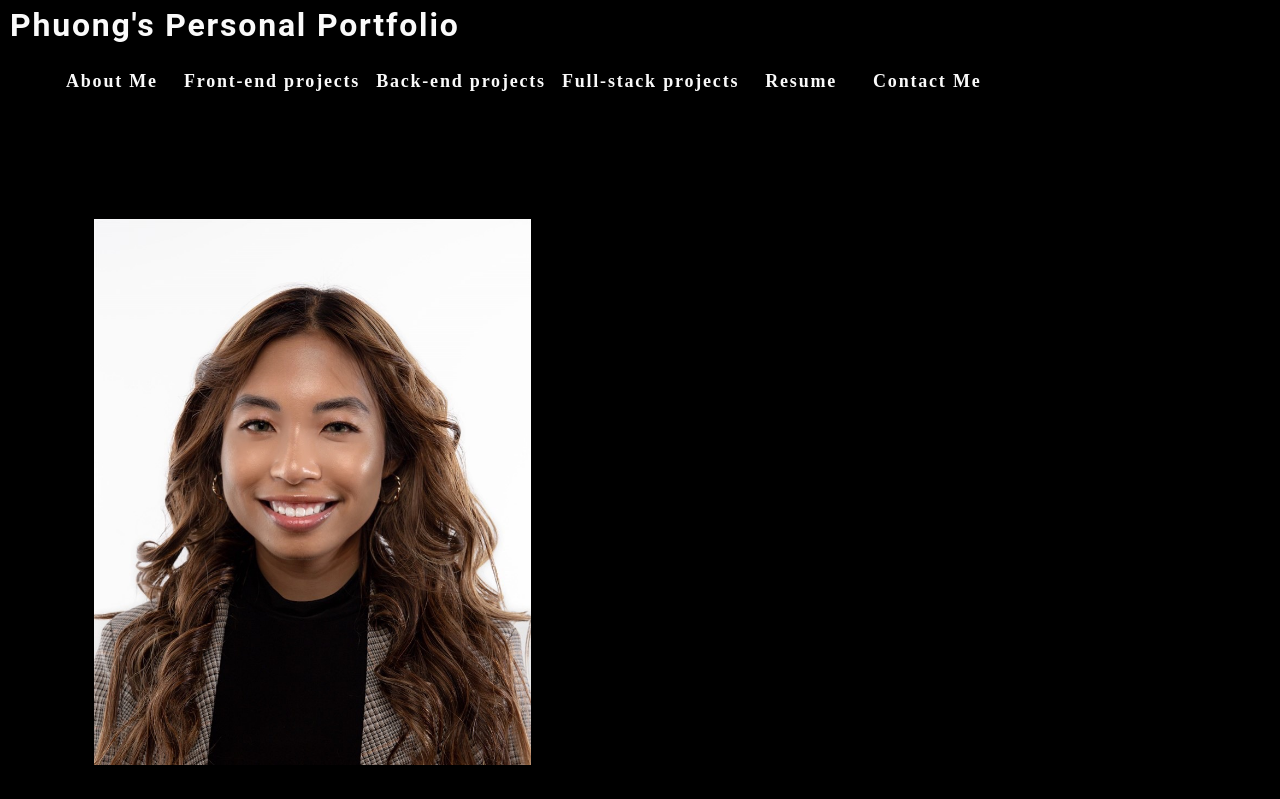
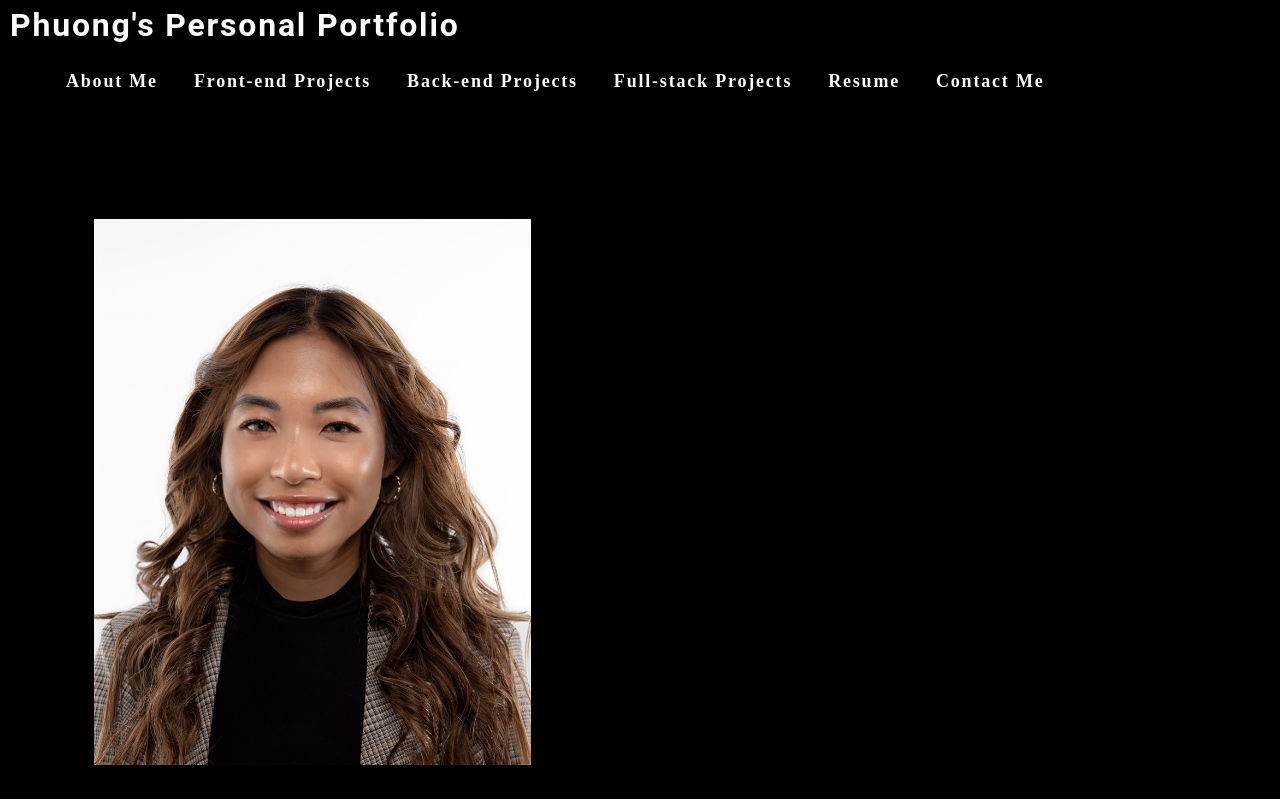
Before and after one commit to PhuongHoang68/react-portfolio, a React (Create React App) app: page / in a window 1280 px wide. Shown: the top 799 px of the page. Built offline with nearby package versions, Linux system fonts and the light colour scheme.

Commit message:
switching up nav bars

```diff
--- a/src/App.js
+++ b/src/App.js
@@ -1,31 +1,14 @@
 import React, { useState } from 'react';
 import About from './components/About';
 import Nav from './components/Nav';
-import Portfolio from './components/Portfolio';
+import FrontEnd from './components/FrontEnd';
+import BackEnd from './components/BackEnd';
+import FullStack from './components/FullStack';
 import ContactForm from './components/Contact';
 import Resume from './components/Resume';
 import Footer from './components/Footer';
 
 function App() {
-	const [projects] = useState([
-		{
-			name: 'front-end projects',
-			description:
-				'Front-end projects using HTML, CSS, React etc. showcasing my abilities',
-		},
-		{
-			name: 'back-end projects',
-			description:
-				'Back-end projects using MySQL, NoSQL, Express etc. showcasing my abilities',
-		},
-		{
-			name: 'full-stack projects',
-			description:
-				'Full-stack projects using HTML, CSS, React, MySQL, NoSQL, Express etc. showcasing my abilities',
-		},
-	]);
-
-	const [currentProject, setCurrentProject] = useState(projects[0]);
 
 	const [pageSelected, setPageSelected] = useState('About');
 
@@ -36,9 +19,6 @@ function App() {
 	return (
 		<div>
 			<Nav
-				projects={projects}
-				setCurrentProject={setCurrentProject}
-				currentProject={currentProject}
 				pageSelected={pageSelected}
 				setPageSelected={setPageSelected}
 			></Nav>
@@ -47,15 +27,19 @@ function App() {
 					switch (pageSelected) {
 						case 'About':
 							return <About handleClick={handleClick} />;
+						case 'Front-end':
+							return <FrontEnd handleClick={handleClick} />;
+						case 'Back-end':
+							return <BackEnd handleClick={handleClick} />;
+						case 'Full-stack':
+							return <FullStack handleClick={handleClick} />;
 						case 'Contact':
 							return <ContactForm handleClick={handleClick} />;
 						case 'Resume':
 							return <Resume handleClick={handleClick} />;
 						default:
 							return (
-								<Portfolio
-									handleClick={handleClick}
-									currentProject={currentProject}
+								<About
 								/>
 							);
 					}
--- /dev/null
+++ b/src/components/BackEnd/index.js
@@ -0,0 +1,13 @@
+import React from 'react';
+
+function BackEnd() {
+  return (
+    <section className="my-5">
+      <img src={LinkedIn} className="my-2" style={{ width: "40%"}} alt="linkedIn photo"/>
+      <h1 id="about">About Me</h1>
+      <p>Hi! Welcome to my personal portfolio! My name is Peyton Hoang, and I'm a full-stack developer! I graduated from Washington University bootcamp, with many projects to showcase! I'm proficient in React, MySQL, NoSQL, Javascript, Express, and so much more! Feel free to check out my works, and contact me with any career opportunities!</p>
+    </section>
+  );
+}
+
+export default BackEnd;
--- /dev/null
+++ b/src/components/FrontEnd/index.js
@@ -0,0 +1,13 @@
+import React from 'react';
+
+function FrontEnd() {
+  return (
+    <section className="my-5">
+      <img src={LinkedIn} className="my-2" style={{ width: "40%"}} alt="linkedIn photo"/>
+      <h1 id="about">About Me</h1>
+      <p>Hi! Welcome to my personal portfolio! My name is Peyton Hoang, and I'm a full-stack developer! I graduated from Washington University bootcamp, with many projects to showcase! I'm proficient in React, MySQL, NoSQL, Javascript, Express, and so much more! Feel free to check out my works, and contact me with any career opportunities!</p>
+    </section>
+  );
+}
+
+export default FrontEnd;
--- /dev/null
+++ b/src/components/FullStack/index.js
@@ -0,0 +1,13 @@
+import React from 'react';
+
+function FullStack() {
+  return (
+    <section className="my-5">
+      <img src={LinkedIn} className="my-2" style={{ width: "40%"}} alt="linkedIn photo"/>
+      <h1 id="about">About Me</h1>
+      <p>Hi! Welcome to my personal portfolio! My name is Peyton Hoang, and I'm a full-stack developer! I graduated from Washington University bootcamp, with many projects to showcase! I'm proficient in React, MySQL, NoSQL, Javascript, Express, and so much more! Feel free to check out my works, and contact me with any career opportunities!</p>
+    </section>
+  );
+}
+
+export default FullStack;
--- a/src/components/Nav/index.js
+++ b/src/components/Nav/index.js
@@ -3,17 +3,10 @@ import { capitalizeFirstLetter } from "../../utils/helpers";
 
 function Nav(props) {
     const {
-        projects = [],
-        setCurrentProject,
-        currentProject,
         setPageSelected,
         pageSelected
       } = props;
 
-    useEffect(()=> {
-        document.title = capitalizeFirstLetter(currentProject.name);
-    }, [currentProject]
-    );
 
     return (
         <header className="flex-row px-1">
@@ -28,22 +21,17 @@ function Nav(props) {
                         <a href="#about" onClick={()=> setPageSelected("About")}>About Me</a>
                     </li>
 
-                    {projects.map((project)=> (
-                        <li className={`mx-1 ${
-                            currentProject.name === project.name && !pageSelected && "navActive"
-                        }`}
-                        key={project.name}
-                        >
-                            <span
-                            onClick={()=> {
-                                setCurrentProject(project);
-                                setPageSelected(`${project.name}`);
-                            }}
-                            >
-                                {capitalizeFirstLetter(project.name)}
-                            </span>
-                        </li>
-                    ))}
+                    <li className="mx-2">
+                        <a href="#front" onClick={()=> setPageSelected("Front-end")}>Front-end Projects</a>
+                    </li>
+
+                    <li className="mx-2">
+                        <a href="#back" onClick={()=> setPageSelected("Back-end")}>Back-end Projects</a>
+                    </li>
+
+                    <li className="mx-2">
+                        <a href="#full" onClick={()=> setPageSelected("Full-stack")}>Full-stack Projects</a>
+                    </li>
 
                     <li className="mx-2">
                         <a href="#resume" onClick={()=> setPageSelected("Resume")}>Resume</a>
--- a/src/components/PhotoList/index.js
+++ /dev/null
@@ -1,49 +0,0 @@
-import React, { useState } from 'react'
-
-
-const PhotoList=({project}) => {
-    const [photos] = useState([
-        {
-          name: 'run-buddy',
-          project: 'Front-end',
-          description: 'Lorem ipsum dolor sit amet, consectetur adipiscing elit. Nunc ultricie',
-
-        },
-        {
-          name: 'note-taker',
-          project: 'Front-end',
-          description: 'Lorem ipsum dolor sit amet, consectetur adipiscing elit. Nunc ultricie',
-        },
-        {
-          name: 'zoo-kpr',
-          project: 'Full-stack',
-          description: 'Lorem ipsum dolor sit amet, consectetur adipiscing elit. Nunc ultricie',
-        },
-        {
-            name: 'fitness tracker',
-            project: 'Full-stack',
-            description: 'Lorem ipsum dolor sit amet, consectetur adipiscing elit. Nunc ultricie',
-        },
-    ]);
-
-    const currentPhotos = photos.filter(
-      (photo)=>
-      photo.project.toLowerCase() === project.split(' ')[0].toLowerCase());
-
-  return (
-    <div>
-        <div className="flex-row">
-            {currentPhotos.map((image, i)=> (
-                <img
-                src={require(`../../assets/small/${image.project}/${i}.jpg`)}
-                alt={image.name}
-                className="img-thumbnail mx-1"
-                key={image.name}
-                />
-            ))}
-        </div>
-    </div>
-  )
-}
-
-export default PhotoList;
--- a/src/components/Portfolio/index.js
+++ /dev/null
@@ -1,17 +0,0 @@
-import React from "react";
-import { capitalizeFirstLetter } from "../../utils/helpers";
-import PhotoList from "../PhotoList";
-
-
-function Portfolio({currentProject}) {
-    const { name, description } = currentProject;
-    return (
-        <section>
-            <h1>{capitalizeFirstLetter(name)}</h1>
-            <p>{description}</p>
-            <PhotoList project={currentProject.name}/>
-        </section>
-    );
-}
-
-export default Portfolio;
```
Also changed, not shown: src/components/Modal/index.js (deleted, +0 -22 lines).
